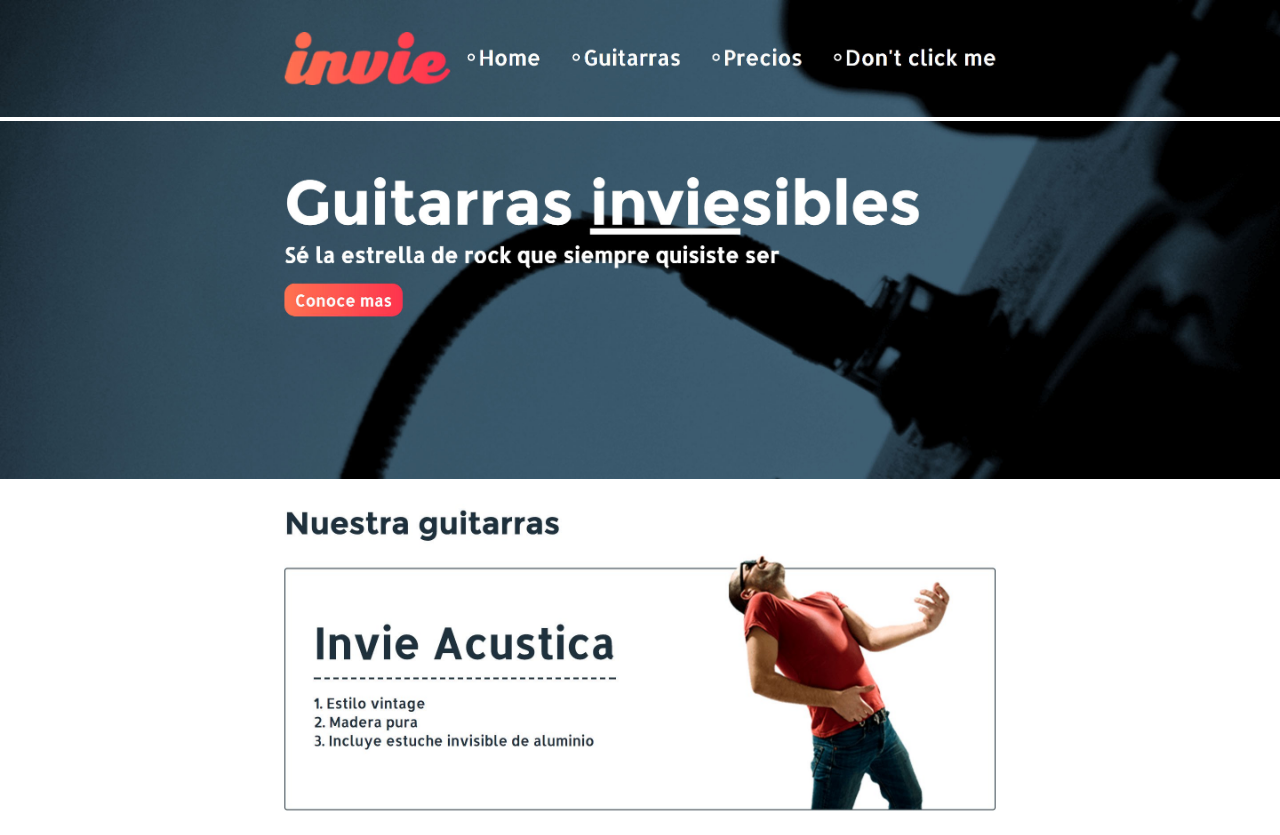
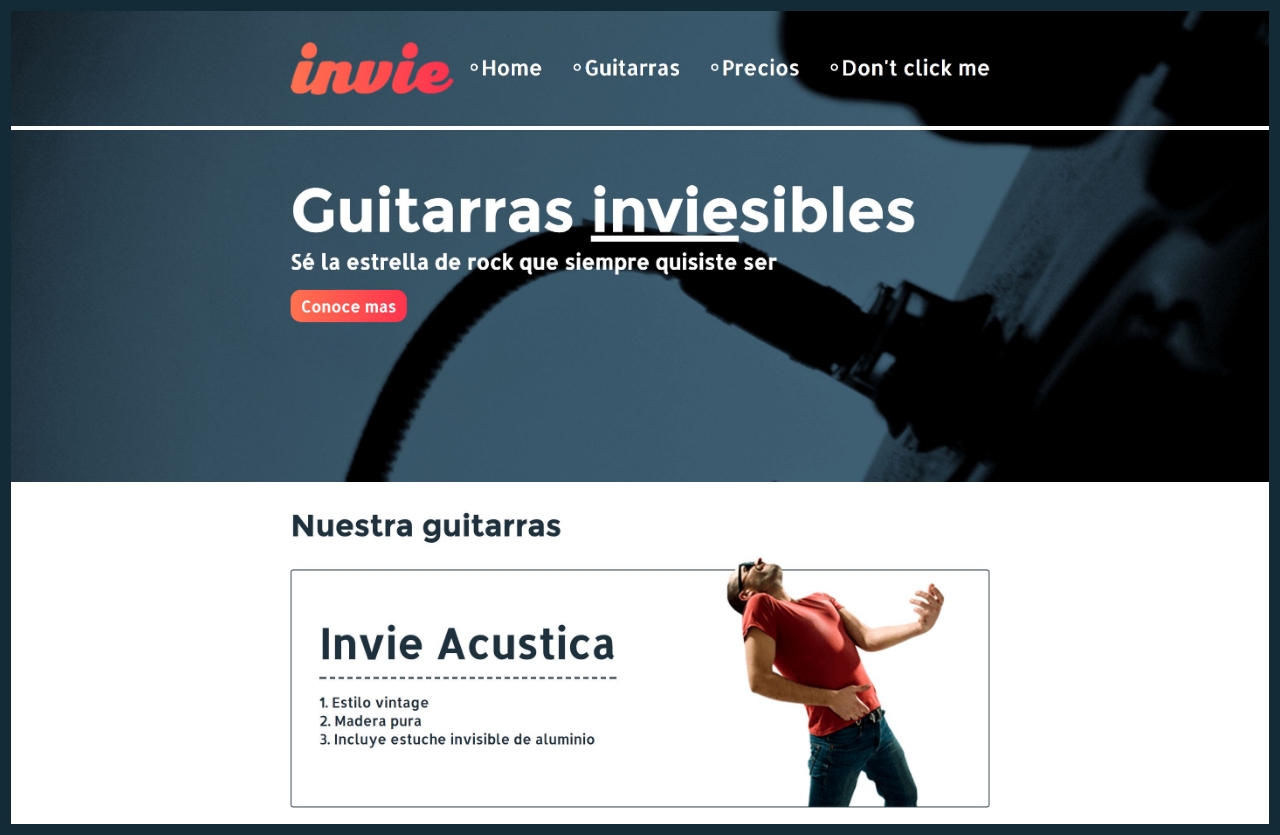
Before and after one commit to caranva203/invie-github, a plain HTML site: page index.html in a window 1280 px wide. Drawn offline with Linux system fonts and the light colour scheme.

Commit message:
hotfix 1

```diff
--- a/index.html
+++ b/index.html
@@ -5,6 +5,7 @@
 	<style media = "screen">
 		body {
 			margin: 0;
+			border: 11px solid #132b36;
 		}
 		img {
 			max-width: 100%;
```
Also changed, not shown: clasica.jpg (added), footer.webp (added).
